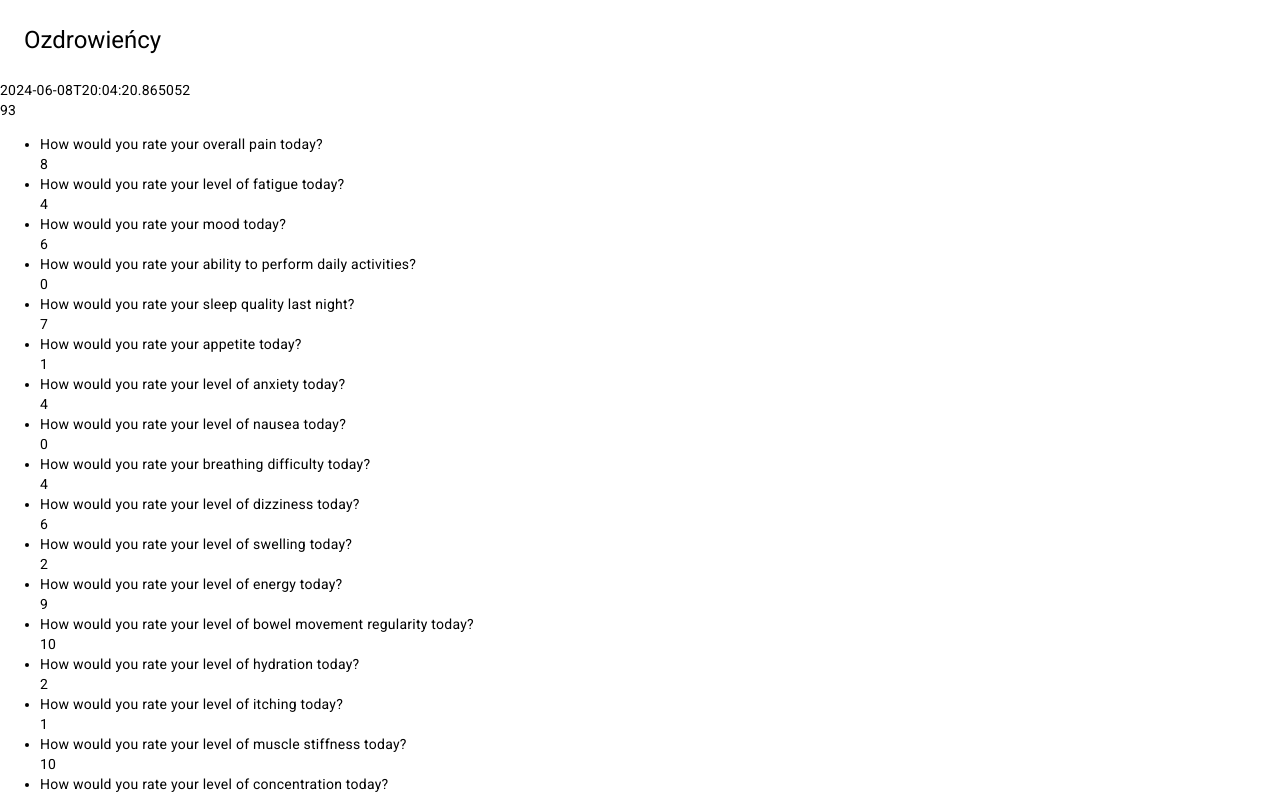
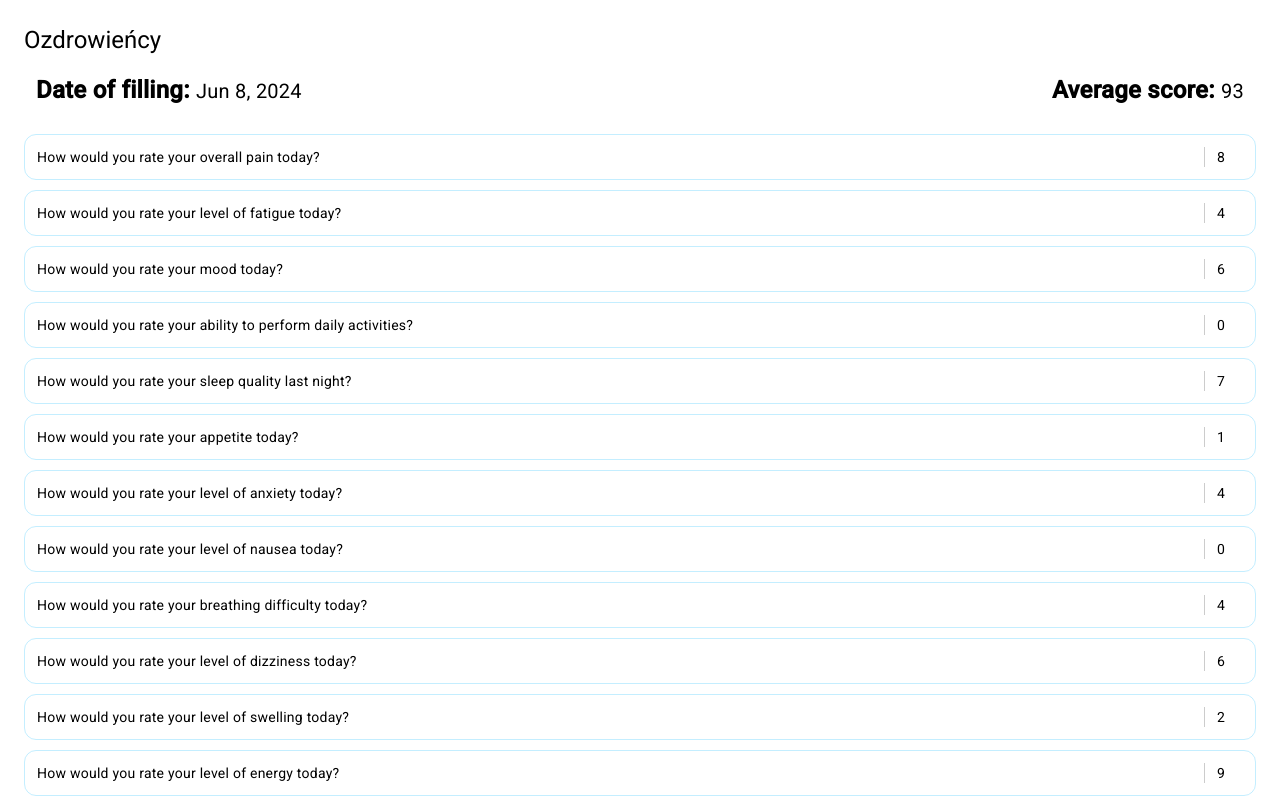
Before and after one commit to FunTomas11/ozdrowiency-angular, an Angular app: page /answers/06f65b68-949c-4d27-a521-78fcae80782f in a window 1280 px wide. Shown: the top 797 px of the page. Built offline with nearby package versions, Linux system fonts and the light colour scheme; data requests are answered from the project's data file.

Commit message:
Prestyle answer details

```diff
--- a/src/app/components/answer-details/answer-details.component.html
+++ b/src/app/components/answer-details/answer-details.component.html
@@ -1,10 +1,13 @@
 @if (answer$  | async; as question) {
   <div class="answer-details">
     <div class="answer-details__general general-info">
-      <div class="general-info__date">{{ question.date }}</div>
-      <div class="general-info__avg">{{ question.score }}</div>
+      <div class="general-info__date">
+        <span class="general-info__label">Date of filling: </span>{{ question.date | date }}</div>
+      <div class="general-info__avg">
+        <span class="general-info__label">Average score: </span>{{ question.score }}</div>
     </div>
-    <div class="answer-details__content">
+    <mat-divider />
+    <div class="answer-details__content" content>
       <ul class="content__list">
         @for (answer of question.answers; track answer.id) {
           <li class="content__item">
--- a/src/app/components/answer-details/answer-details.component.scss
+++ b/src/app/components/answer-details/answer-details.component.scss
@@ -0,0 +1,52 @@
+.answer-details {
+  display: flex;
+  flex-direction: column;
+  align-items: center;
+
+  &__content {
+    width: 100%;
+    margin-top: 20px;
+  }
+
+}
+
+.content {
+  &__list {
+    list-style-type: none;
+    padding: 0;
+    margin:  12px 24px;
+  }
+
+  &__item {
+    margin-bottom: 10px;
+    display: flex;
+    justify-content: space-between;
+    padding: 12px;
+    border: 1px solid rgba(22, 189, 255, 0.25);
+    border-radius: 12px;
+    transition: all 0.3s;
+
+    &:hover {
+      background-color: rgba(22, 189, 255, 0.25);
+    }
+
+    &__answer {
+      padding: 0 12px;
+      border-left: 1px solid #cccccc;
+      margin:0 6px 0 12px;
+    }
+  }
+}
+
+.general-info {
+  display: flex;
+  justify-content: space-between;
+  padding: 0 36px;
+  gap: 10px;
+  font-size: 20px;
+  width: 100%;
+  &__label {
+    font-weight: bold;
+    font-size: 24px;
+  }
+}
--- a/src/app/services/auth.service.ts
+++ b/src/app/services/auth.service.ts
@@ -6,7 +6,7 @@ import {User} from "firebase/auth";
 })
 export class AuthService {
   // private _user: User | null | any = null;
-  private _user: User | null | any = { uid: '4'};
+  private _user: User | null | any = { uid: '5'};
 
   constructor() {}
 
```
Also changed, not shown: src/app/components/answer-details/answer-details.component.ts (+5 -2 lines).
